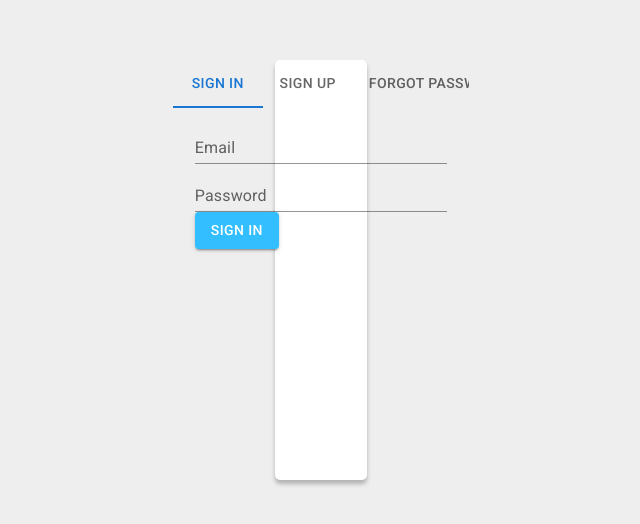
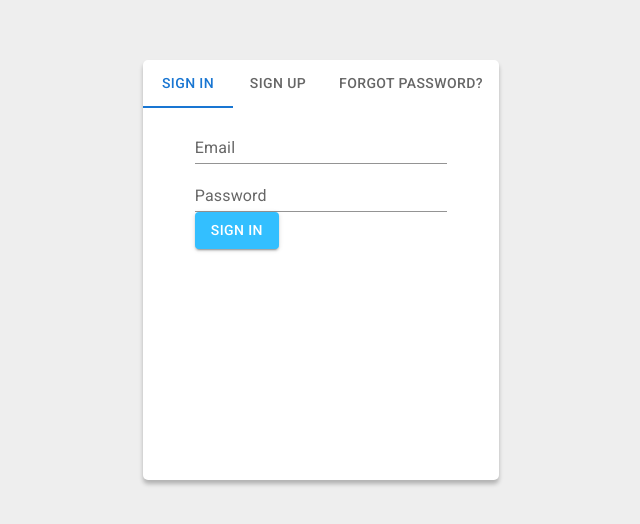
Before and after one commit to JPabloMF/Bills-system, a React (Vite) app: page / in a window 1280 px wide. Shown: the part 130-654 px from the top of the page, without its empty margins (319-959 px from the left). Built offline with nearby package versions, Linux system fonts and the light colour scheme.

Commit message:
Modificación del width en login

```diff
--- a/src/style/Login.css
+++ b/src/style/Login.css
@@ -1,6 +1,6 @@
 .container_login {
   background-color: #ffffff;
-  width: 26%;
+  width: auto;
   height: 420px;
   box-shadow: 0px 4px 4px rgba(0, 0, 0, 0.25);
   border-radius: 5px;
```
